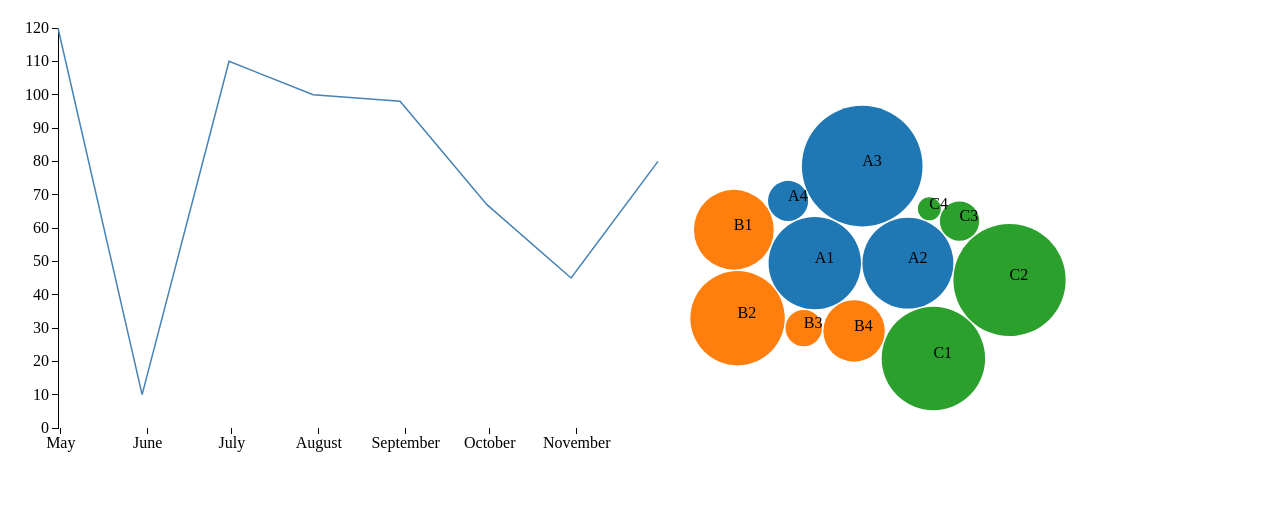
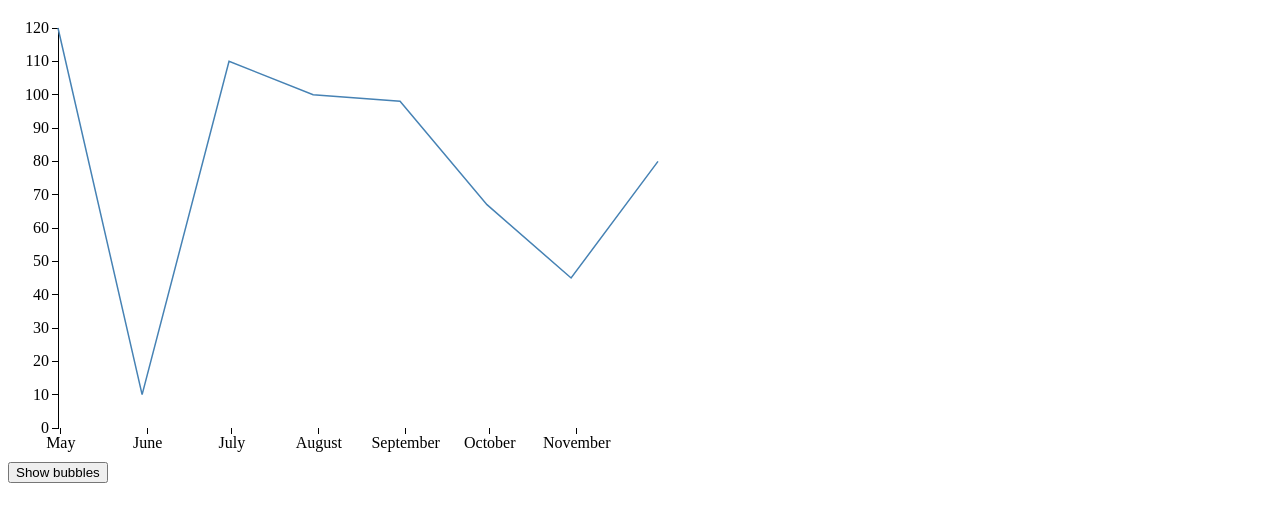
Before and after one commit to wassx/infovis_lecture_examples, a plain HTML site: page index.html in a window 1280 px wide. Drawn offline with nearby package versions, Linux system fonts and the light colour scheme.

Commit message:
Added basic button with click action

```diff
--- a/index.html
+++ b/index.html
@@ -30,11 +30,14 @@
 </style>
 <body>
 <script>
+
     mychart.createSimpleLine();
-    mychart.createBubble();
+
 
 
 </script>
+<br>
+<button onclick="mychart.createBubble();">Show bubbles</button>
 
 </body>
 </html>
```
